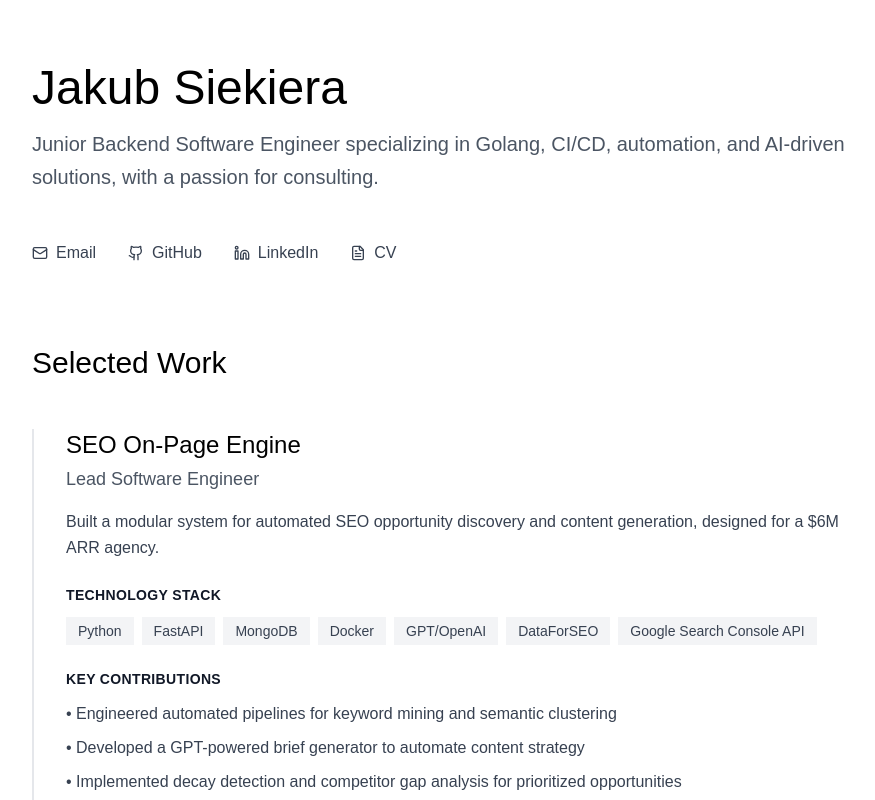
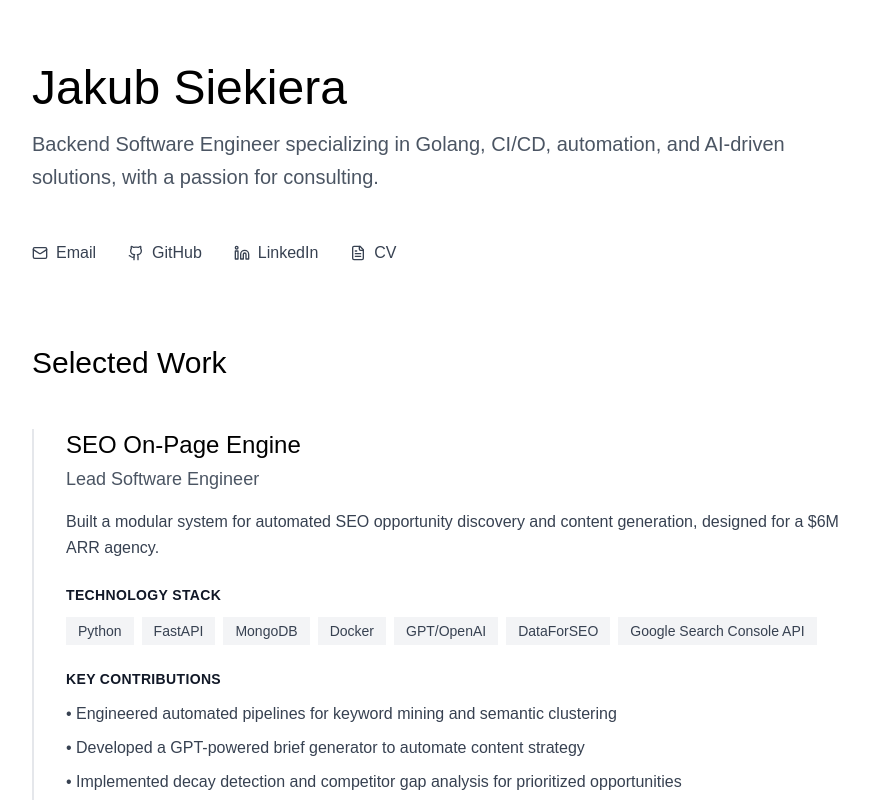
Before and after one commit to jcob-sikorski/me, a React (Vite) app: page / in a window 1280 px wide. Shown: the top 800 px of the page, without its empty margins (192-1067 px from the left). Built offline with nearby package versions, Linux system fonts and the light colour scheme.

Commit message:
removed some wording

```diff
--- a/src/App.jsx
+++ b/src/App.jsx
@@ -99,7 +99,7 @@ export default function App() {
             Jakub Siekiera
           </h1>
           <p className="text-xl text-gray-600 mb-12 font-light leading-relaxed">
-            Junior Backend Software Engineer specializing in Golang, CI/CD, automation, and AI-driven solutions, with a passion for consulting.
+            Backend Software Engineer specializing in Golang, CI/CD, automation, and AI-driven solutions, with a passion for consulting.
           </p>
 
           <div className="flex gap-8">
```
